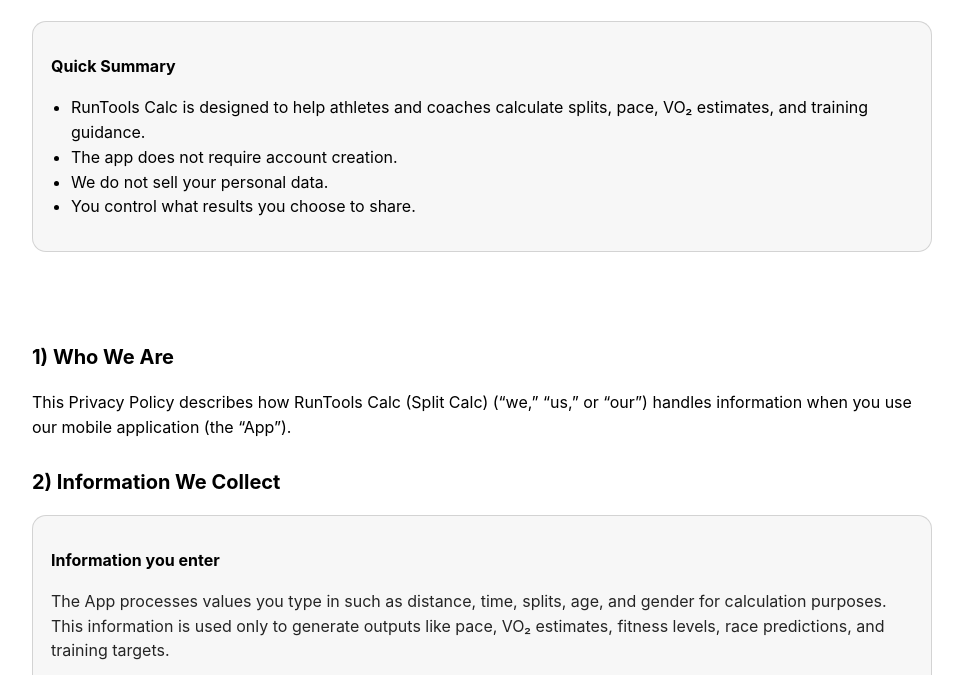
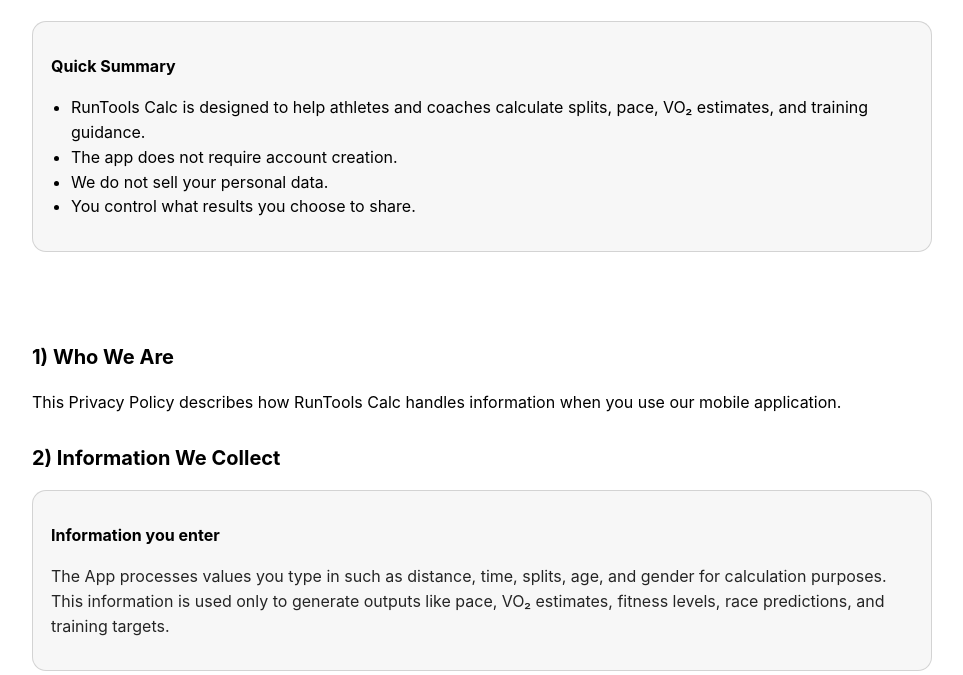
Before and after one commit to Runtoolscalc-web/runtools-privacy, a plain HTML site: page index.html in a window 1280 px wide. Shown: the part 125-800 px from the top of the page, without its empty margins (158-1121 px from the left). Drawn offline with Linux system fonts and the light colour scheme.

Commit message:
Update index.html

```diff
--- a/index.html
+++ b/index.html
@@ -53,8 +53,8 @@
   <main>
     <h2>1) Who We Are</h2>
     <p>
-      This Privacy Policy describes how RunTools Calc (Split Calc) (“we,” “us,” or “our”) handles information
-      when you use our mobile application (the “App”).
+      This Privacy Policy describes how RunTools Calc handles information
+      when you use our mobile application.
     </p>
 
     <h2>2) Information We Collect</h2>
```
